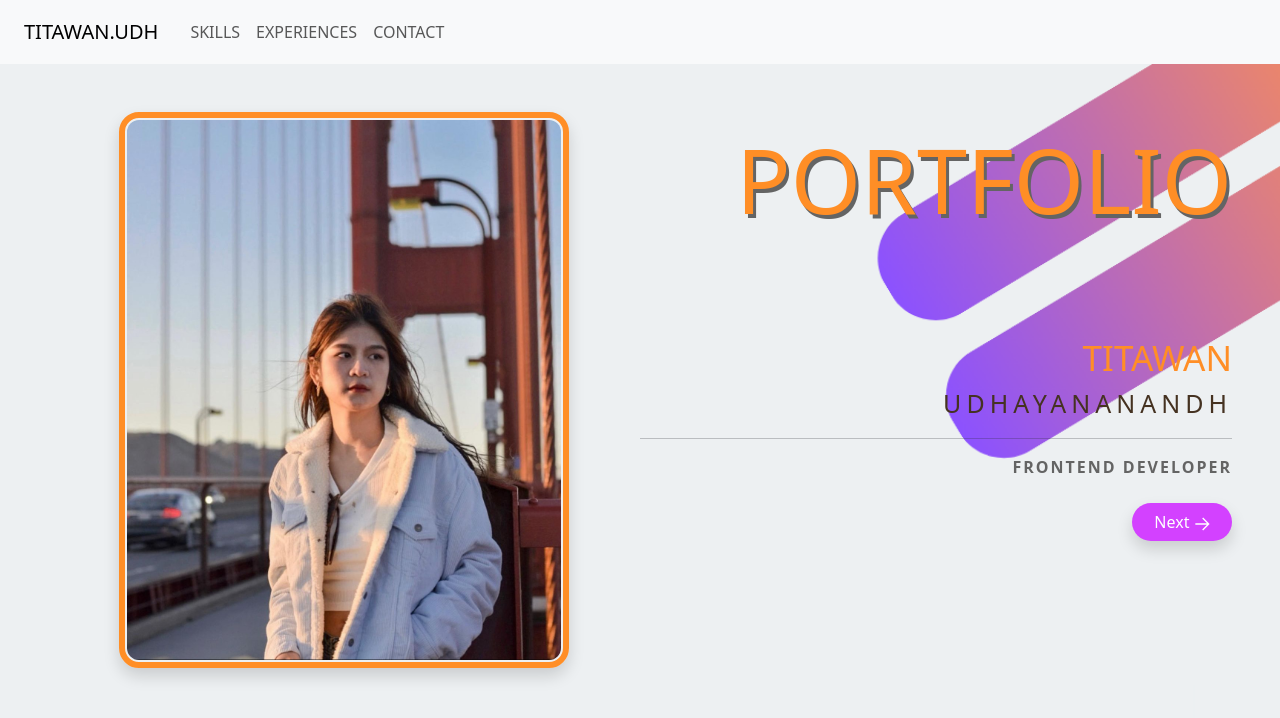
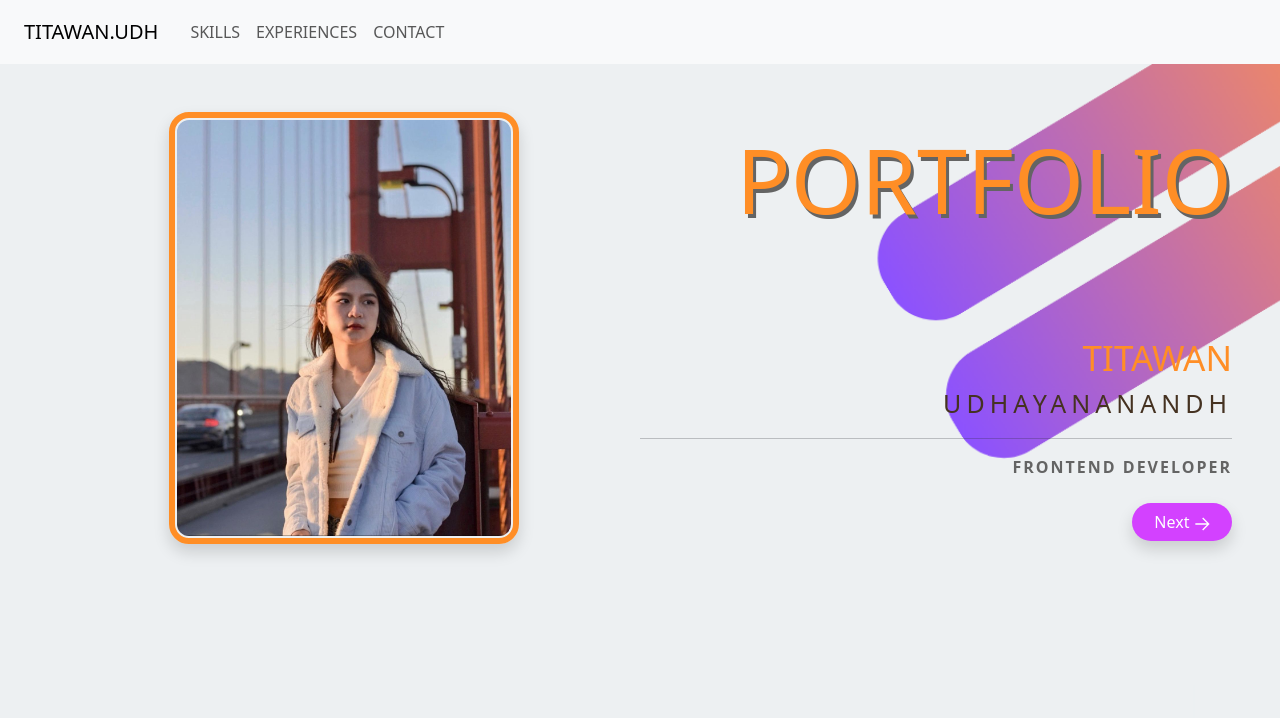
Before and after one commit to TitawanUdh/portfolio-titawan.udh, a React (Create React App) app: page / in a window 1280 px wide. Shown: the top 718 px of the page. Built offline with nearby package versions, Linux system fonts and the light colour scheme.

Commit message:
'update'

```diff
--- a/src/index.css
+++ b/src/index.css
@@ -82,13 +82,20 @@
 } */
 /* main */
 
+@media (max-width: 2560px) and (min-height: 750px) {
+  .img-personal {
+    min-width: 500px;
+    max-width: 550px;
+  }
+}
 
-
-@media (max-width: 2560px) and (min-width: 950px){
+@media (max-width: 2560px) and (min-width: 950px) {
   .img-personal {
     margin: 0px 0px 0px 0px;
+    min-width: 100px;
+    max-width: 350px;
   }
-  .text-port{
+  .text-port {
     display: flex;
     justify-content: end;
   }
@@ -99,7 +106,6 @@
     margin: 0px 0px 0px 0px;
     display: flex;
     justify-content: end;
-
   }
   .text-header-grey {
     font-size: 90px;
@@ -146,11 +152,11 @@
     font-size: 16px;
   }
 }
-@media (max-width: 951px) and (min-width: 726px){
+@media (max-width: 951px) and (min-width: 726px) {
   .img-personal {
     margin: 0px 0px 0px 0px;
   }
-  .text-port{
+  .text-port {
     display: flex;
     justify-content: end;
   }
@@ -161,7 +167,6 @@
     margin: 0px 0px 0px 0px;
     display: flex;
     justify-content: end;
-
   }
   .text-header-grey {
     font-size: 60px;
--- a/src/pages/Main.jsx
+++ b/src/pages/Main.jsx
@@ -30,12 +30,12 @@ function MainPage() {
             <div className="col-6 orders-custom-1">
               <span className="d-flex justify-content-center ">
                 <Image
-                  className="border-img animated-image shadow"
+                  className="border-img animated-image shadow img-personal"
                   src={imgPersonal}
                   fluid
                   style={{
                     minWidth: "100px",
-                    maxWidth: "450px",
+                    maxWidth: "350px",
                     borderRadius: "20px",
                   }}
                 />
```
